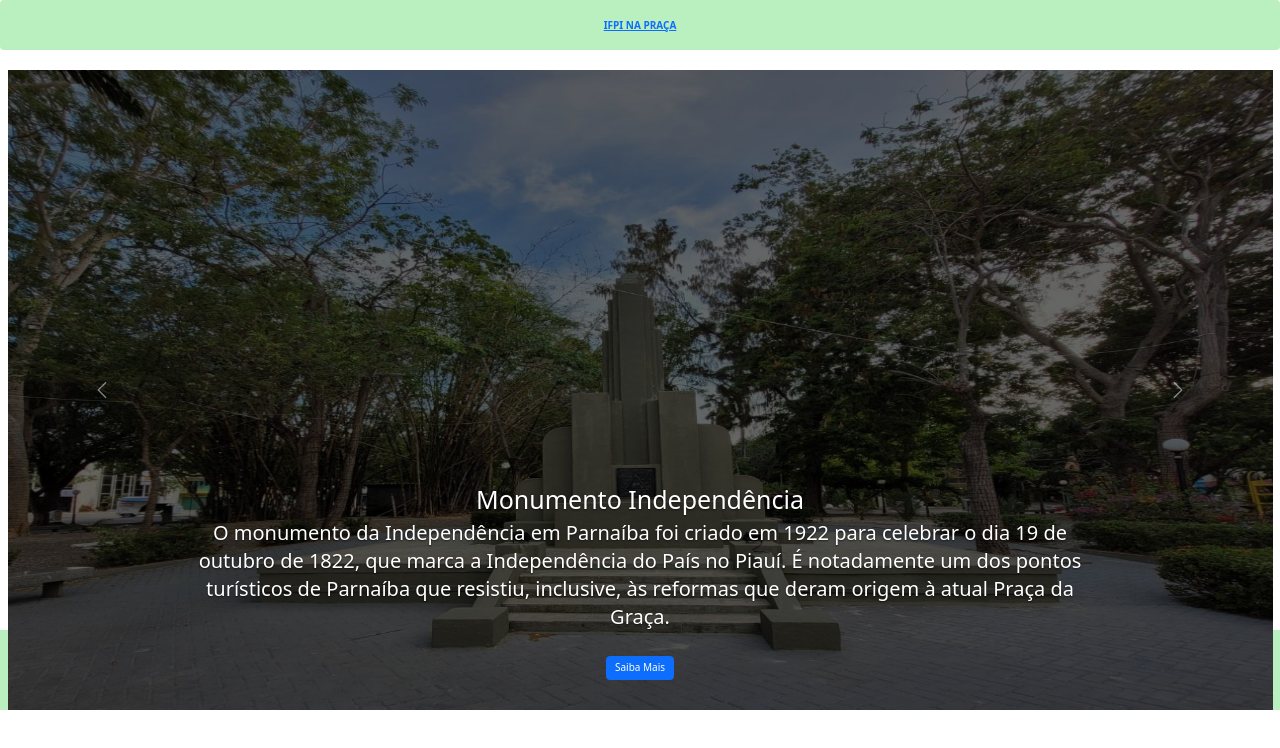
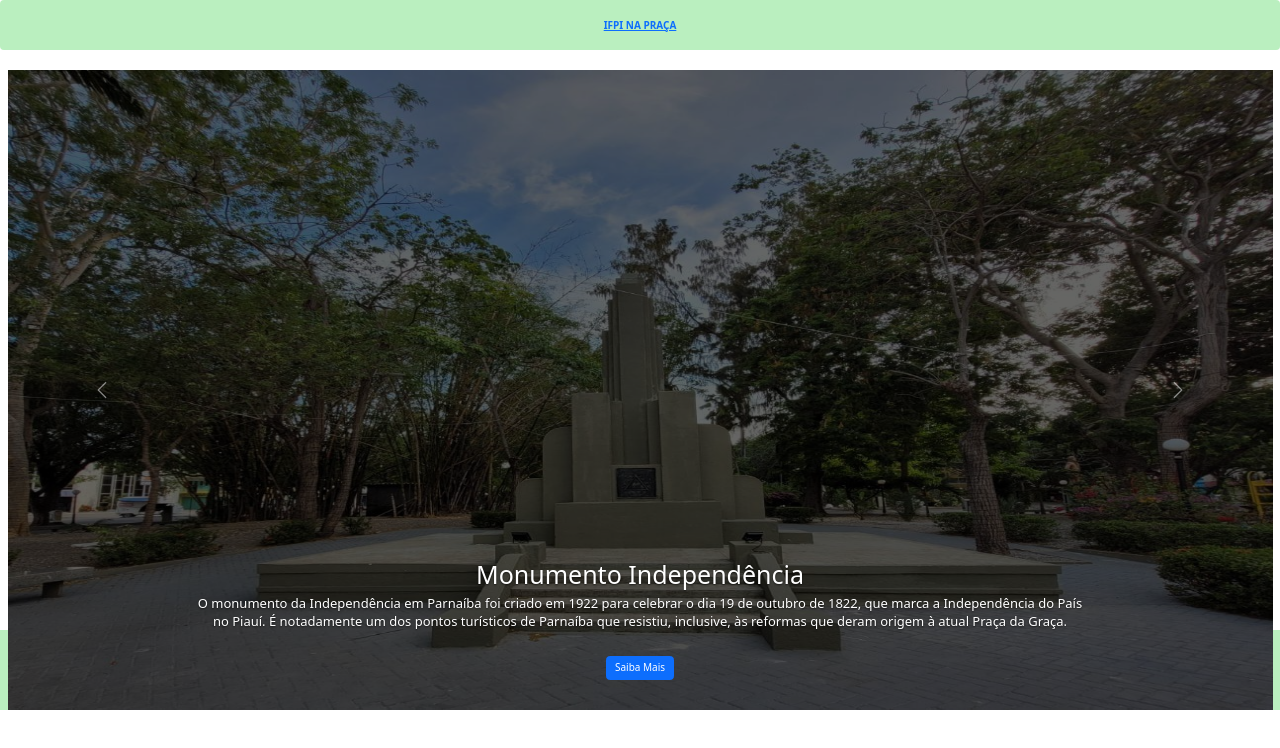
Before and after one commit to Emilly-horta/IFPI-NA-PRA-A, a plain HTML site: page independencia.html in a window 1280 px wide. Drawn offline with nearby package versions, Linux system fonts and the light colour scheme.

Commit message:
ajustes finos

```diff
--- a/independencia.html
+++ b/independencia.html
@@ -40,7 +40,7 @@
             />
             <div class="carousel-caption">
                 <h1>Monumento Independência</h1>
-              <p style="font-size: 2rem;">O monumento da Independência em Parnaíba foi criado em 1922 para celebrar o dia 19 de outubro de 1822, que marca a Independência do País no Piauí.
+              <p >O monumento da Independência em Parnaíba foi criado em 1922 para celebrar o dia 19 de outubro de 1822, que marca a Independência do País no Piauí.
                  É notadamente um dos pontos turísticos de Parnaíba que resistiu, inclusive, às reformas que deram origem à atual Praça da Graça.
             </p>
               <a href="https://www.jornaldaparnaiba.com/2014/10/monumento-comemorativo-do-centenario-da.html" class="btn btn-primary my-2">Saiba Mais</a>
```
Also changed, not shown: igreja-rosario.html (+1 -1 lines).
